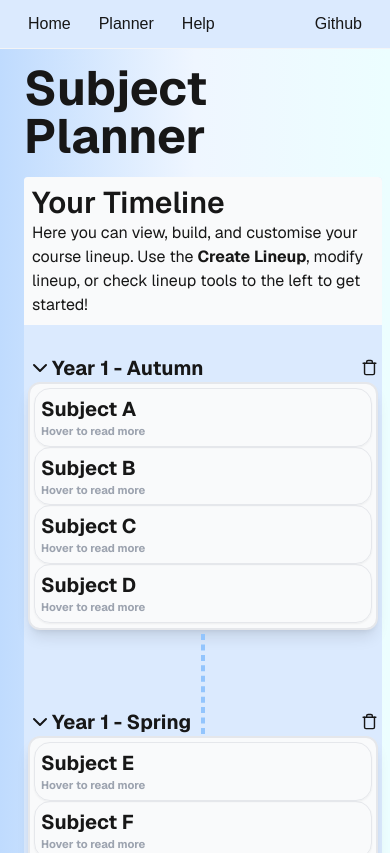
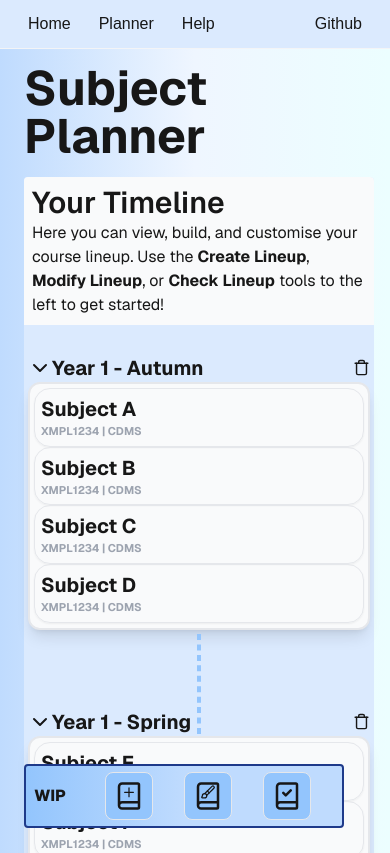
Before and after one commit to Inertia-Squared/subject-planner, a Next.js app: page /planner in a window 390 px wide. Shown: the top 853 px of the page. Built offline with nearby package versions, Linux system fonts and the light colour scheme; what tailwindcss-animated would draw is missing.

Commit message:
- Added toolbar to mobile layouts

```diff
--- a/src/app/help/page.tsx
+++ b/src/app/help/page.tsx
@@ -3,9 +3,8 @@ import {modes, SubjectData} from "@/components/Planner Items/SubjectSlot";
 
 export default function Home() {
     return (
-        <div className="items-center justify-items-center min-h-screen p-0 font-[family-name:var(--font-geist-sans)] w-full">
-            <main className="items-center justify-center sm:items-start w-full h-full p-12 pt-16">
-                WIP
+        <div className="items-center justify-items-center min-h-screen p-0 font-[family-name:var(--font-geist-sans)] w-full bg-gradient-to-r from-blue-200 via-blue-50 to-cyan-50">
+            <main className="items-center justify-center sm:items-start w-full h-full p-6 md:px-32">
                 <StudyPeriod mode={1} startCollapsed={true} className={`mt-12`} id={'1'} title={'This is a Question?'}
                              subjects={[{name:'This is an Answer!', description:'Sentence elaborating on answer and details'} as SubjectData]}/>
                 <StudyPeriod mode={1} startCollapsed={true} className={`mt-12`} id={'1'} title={'This is a another Question'}
--- a/src/components/Planner Items/CourseLineup.tsx
+++ b/src/components/Planner Items/CourseLineup.tsx
@@ -1,13 +1,11 @@
 'use client'
 
-import {useEffect, useRef, useState} from "react";
+import {useEffect, useState} from "react";
 import {StudyPeriod, StudyPeriodProps} from "@/components/Planner Items/StudyPeriod";
 import {ConstrainedAction} from "@/components/Interactive Elements/ConstrainedAction";
 import {generateDummyStudyPeriod} from "@/app/util";
 import {InfoPanel} from "@/components/Planner Items/InfoPanel";
-import {LucideBook, LucideBookA, LucideBookCheck, LucideBrush, LucidePlus, LucidePlusSquare} from "lucide-react";
-import {grey} from "@mui/material/colors";
-import {Button} from "@mui/material";
+import {LucideBook, LucideBookCheck, LucideBrush, LucidePlus} from "lucide-react";
 import Markdown from "react-markdown";
 import remarkGfm from "remark-gfm";
 
@@ -92,9 +90,9 @@ export const CourseLineup = (props: CourseLineupData) => {
     }
 
     return (
-        <div className={`relative flex w-full space-x-4 h-full lg:pl-12`}>
+        <div className={`relative flex w-full space-x-4 h-full lg:pl-12 pr-2`}>
             <div
-                className={`hidden lg:grid fixed w-16 h-80 border-2 border-blue-900 rounded left-4 top-[30%] bg-gradient-to-r from-blue-300 via-blue-200 to-blue-200 grid-rows-4 justify-center items-center`}>
+                className={`grid fixed h-16 w-80 lg:w-16 lg:h-80 border-2 border-blue-900 rounded lg:left-4 lg:bottom-0 bottom-4 left-6 lg:top-[30%] bg-gradient-to-r from-blue-300 via-blue-200 to-blue-200 lg:grid-rows-4 grid-cols-4 lg:grid-cols-none justify-center items-center`}>
                 <div className={`p-2 font-extrabold`}>WIP</div>
                 <button><LucideBook className={`relative border bg-blue-300 p-2 rounded-lg justify-center`} size={48}><LucidePlus className={`content-center`} size={12} x={6} y={3}/></LucideBook></button>
                 <button><LucideBook className={`relative border bg-blue-300 p-2 rounded-lg `} size={48}><LucideBrush size={12} x={6} y={3}/></LucideBook>
@@ -109,7 +107,7 @@ export const CourseLineup = (props: CourseLineupData) => {
                     <div className={`bg-gray-50 pr-2 rounded-t p-2`}>
                         <div className={`text-3xl font-semibold`}>Your Timeline</div>
                         <Markdown remarkPlugins={[remarkGfm]}>
-                            Here you can view, build, and customise your course lineup. Use the __Create Lineup__, modify lineup, or check lineup tools to the left to get started!
+                            Here you can view, build, and customise your course lineup. Use the __Create Lineup__, __Modify Lineup__, or __Check Lineup__ tools to the left to get started!
                         </Markdown>
 
                     </div>
--- a/src/components/Planner Items/SubjectSlot.tsx
+++ b/src/components/Planner Items/SubjectSlot.tsx
@@ -24,11 +24,7 @@ export const SubjectSlot = (props: SubjectData) => {
     const [expanded, setExpanded] = useState(false);
 
     let {code, name, school, runsDuring, description} = props;
-    code = code ?? 'Subject Code';
-    name = name ?? 'Subject Title';
-    school = school ?? 'School';
     runsDuring = runsDuring ?? ['Runs during these semesters'];
-    description = description ?? 'This is where students are shown the university subject, as well as introduced to its vast array of possibilities. From day one, learners are immersed in a world of discovery, where every concept builds upon the last and curiosity is encouraged at every turn.';
 
 
     function collapse() {
@@ -49,7 +45,7 @@ export const SubjectSlot = (props: SubjectData) => {
                 {name}
             </div>
             <div className={`row-subtitle`}>
-                {props.mode === modes.DEFAULT ? `${code} | ${school}` : (description) ? 'Hover to read more' : ' '}
+                {code && school ? `${code} | ${school}` : (description) ? 'Hover to read more' : ' '}
             </div>
             <div ref={bodyRef} style={{height: (expanded ? bodyRef.current?.scrollHeight : 0) + 'px'}}
                  className={`row-body hover-expand`}>
```
